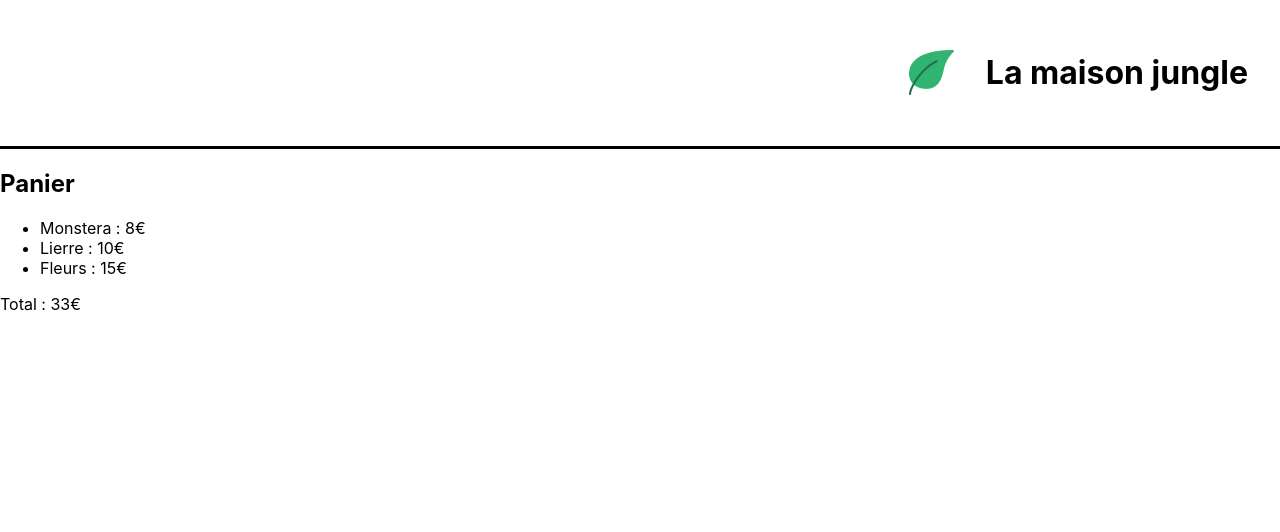
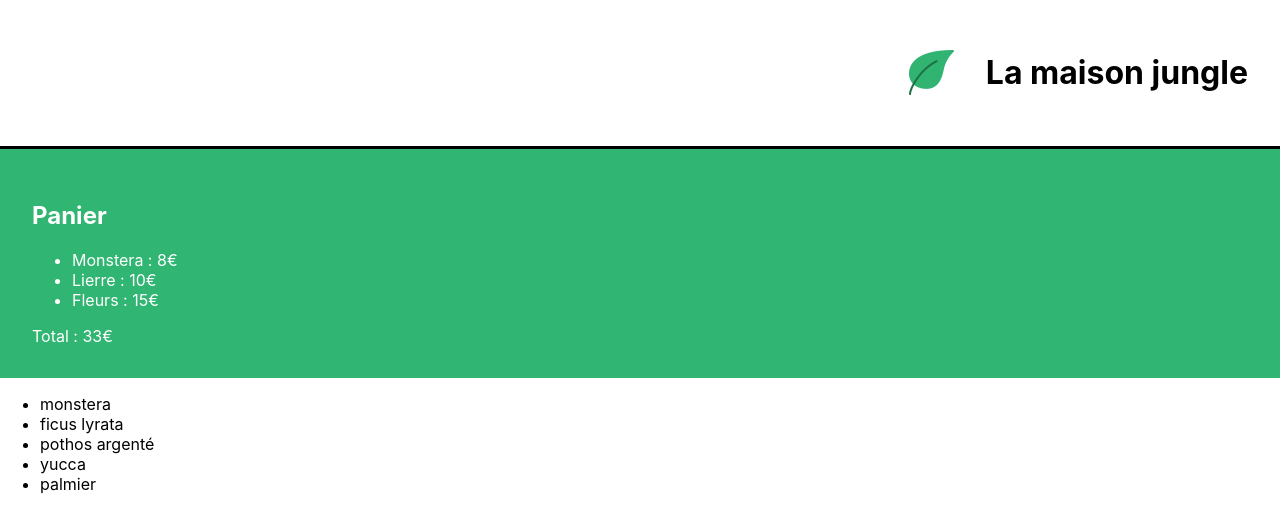
Before and after one commit to garpzy/ReactCours1, a React (Create React App) app: page / in a window 1280 px wide. Shown: the top 532 px of the page. Built offline with nearby package versions, Linux system fonts and the light colour scheme.

Commit message:
add ShoppingList.js and plantList.js

```diff
--- a/src/components/App.js
+++ b/src/components/App.js
@@ -1,11 +1,13 @@
 import Banner from './Banner'
 import Cart from './Cart'
+import ShoppingList from './ShoppingList'
 
 function App() {
 	return (
 		<div>
 			<Banner />
 			<Cart />
+			<ShoppingList />
 		</div>
 	)
 }
--- a/src/components/Cart.js
+++ b/src/components/Cart.js
@@ -1,9 +1,11 @@
+import '../styles/Cart.css'
+
 function Cart() {
 	const monsteraPrice = 8
 	const ivyPrice = 10
 	const flowerPrice = 15
 	return (
-		<div>
+		<div className='lmj-cart'>
 			<h2>Panier</h2>
 			<ul>
 				<li>Monstera : {monsteraPrice}€</li>
--- /dev/null
+++ b/src/components/ShoppingList.js
@@ -0,0 +1,19 @@
+const plantList = [
+    'monstera',
+    'ficus lyrata',
+    'pothos argenté',
+    'yucca',
+    'palmier'
+]
+
+function ShoppingList(){
+    return (
+        <ul>
+            {plantList.map((plant, index) => (
+                <li key={`${plant}-${index}`}>{ plant }</li>
+            ))}
+        </ul>
+    )
+}
+
+export default ShoppingList
--- a/src/styles/Cart.css
+++ b/src/styles/Cart.css
@@ -1,4 +1,4 @@
-lmj-cart {
+.lmj-cart {
     padding: 32px;
     color: white;
     background-color: #31b572;
```
Also changed, not shown: src/datas/plantList.js (added, +47 -0 lines).
